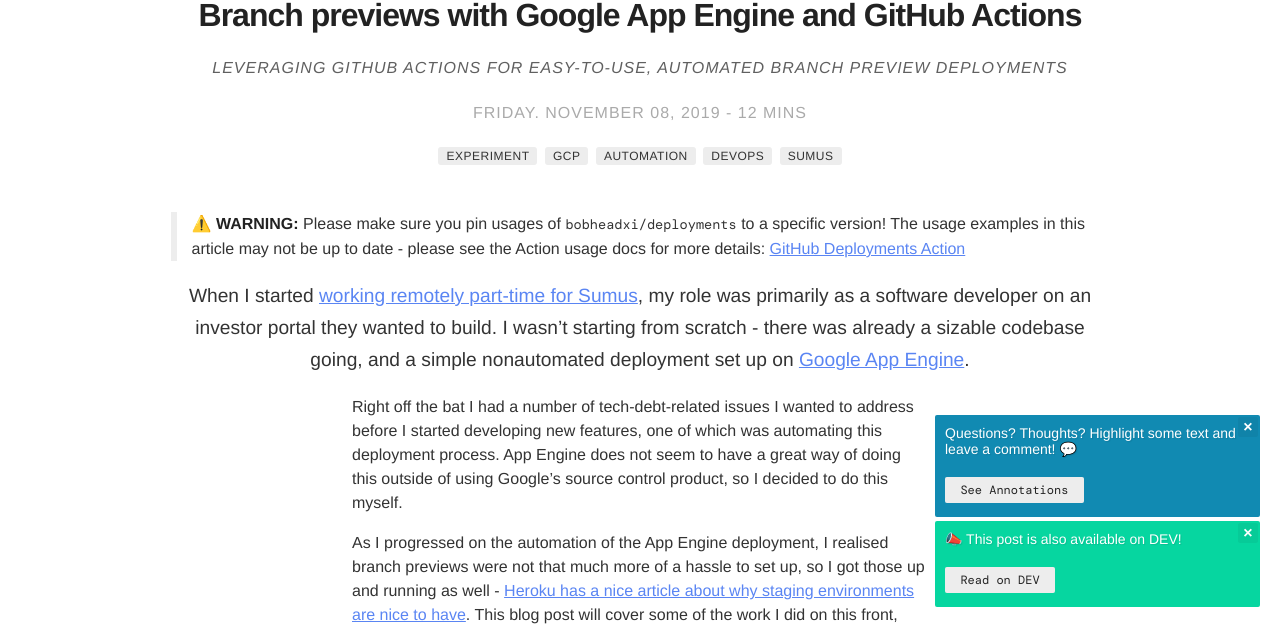
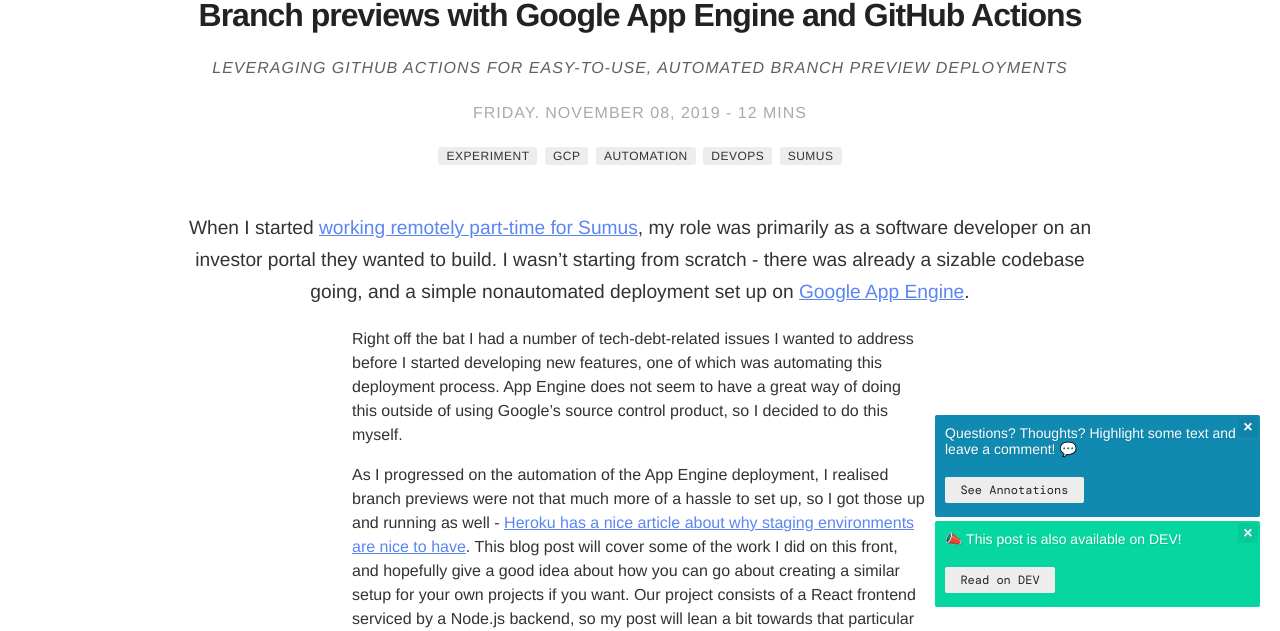
Before and after one commit to bobheadxi/bobheadxi.github.io, a Jekyll site: the page built from content/_posts/2019-11-8-appengine-branch-previews.md, in a window 1280 px wide and 900 px high, cut to the strip 269-900 px from the top of the window. Built offline with Jekyll 4.4.1, drawn with Linux system fonts in a browser that asks for light colours; nearby versions of some CDN libraries; emoji names are drawn with the system emoji font; some web fonts are replaced; a style sheet for code colours, icons or effects is not loaded; some of the changed text lies outside the part shown.

Commit message:
move warning to more relevant location

```diff
--- a/content/_posts/2019-11-8-appengine-branch-previews.md
+++ b/content/_posts/2019-11-8-appengine-branch-previews.md
@@ -18,8 +18,6 @@
   type: DEV
   url: https://dev.to/bobheadxi/branch-previews-with-google-app-engine-and-github-actions-3pco
 ---
-
-> **⚠️ WARNING:** Please make sure you pin usages of `bobheadxi/deployments` to a specific version! The usage examples in this article may not be up to date - please see the Action usage docs for more details: [GitHub Deployments Action](https://github.com/marketplace/actions/github-deployments)
 
 When I started [working remotely part-time for Sumus](/experience/sumus), my role was primarily as a software developer
 on an investor portal they wanted to build. I wasn't starting from scratch - there
```
Also changed, not shown: other parts of content/_posts/2019-11-8-appengine-branch-previews.md (+2 -0 lines).
